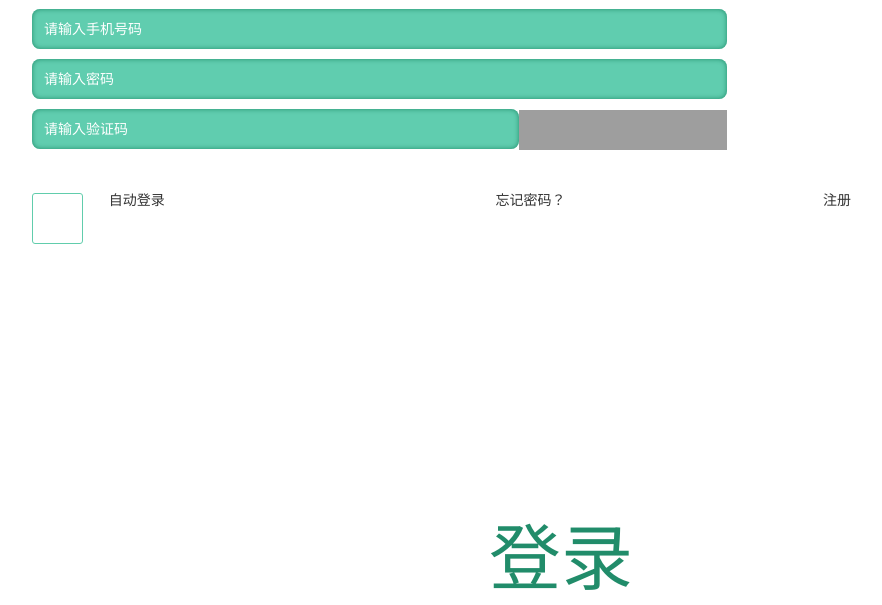
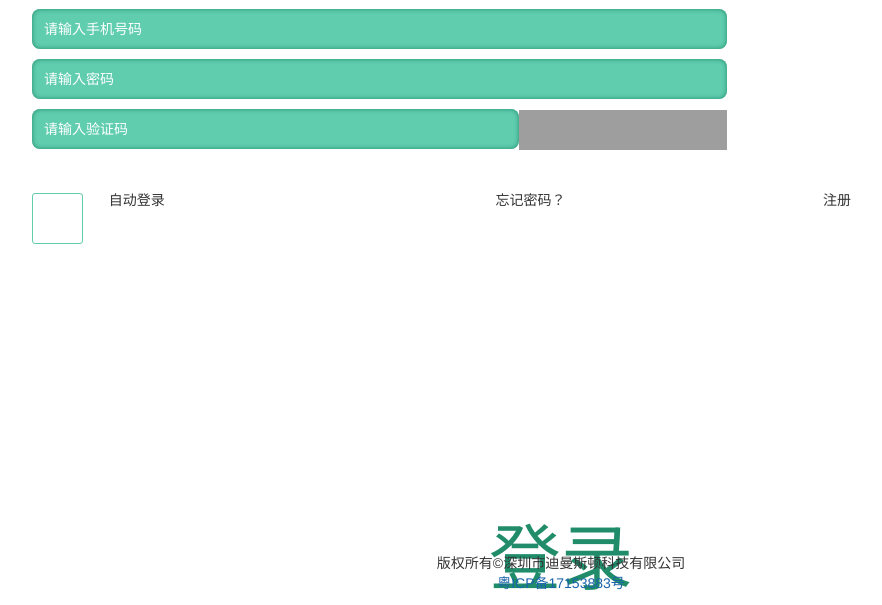
Before and after one commit to panhhonggang/xinpin, a PHP site: page /DbName/Application/Home/View/Login/login.html in a window 1280 px wide. Shown: the part 742-1347 px from the top of the page, without its empty margins (79-961 px from the left). Run offline with PHP 8.4, Linux system fonts and the light colour scheme; grey boxes are pictures that could not be loaded.

Commit message:
手机端登录页面添加版权信息

```diff
--- a/preject/Application/Home/View/Login/login.html
+++ b/preject/Application/Home/View/Login/login.html
@@ -43,6 +43,11 @@
 		</section>
 		<!-- 登录按钮 -->
 		<section class="registerBtn text-center"><button style="border: none;background: none;">登录</button></section>
+		<section class="copyright">
+			<p class="text-center">版权所有©深圳市迪曼斯顿科技有限公司<p>
+			<p class="text-center"><a href="http://www.miitbeian.gov.cn">粤ICP备17153883号</a></p>
+
+		</section>
 	</form>
 </body>
 <script src="__PUBLIC__/Home/js/public.js"></script>
--- a/preject/Public/Home/css/mobileStyle.css
+++ b/preject/Public/Home/css/mobileStyle.css
@@ -135,6 +135,19 @@ input{
 	right: 5vw;
 	top: 15px;
 	color: #007958;
+}
+.copyright{
+	position: absolute;
+	left: 0;
+	bottom: 1vh;
+	text-align: center;
+}
+.copyright > p{
+	width: 100vw;
+}
+.copyright > p > a{
+	color: #1963aa;
+	text-decoration: none;
 }
 /*注册页面css end*/
 
```
Also changed, not shown: preject/Application/Admin/View/Devices/deviceDetail.html (+16 -54 lines).
